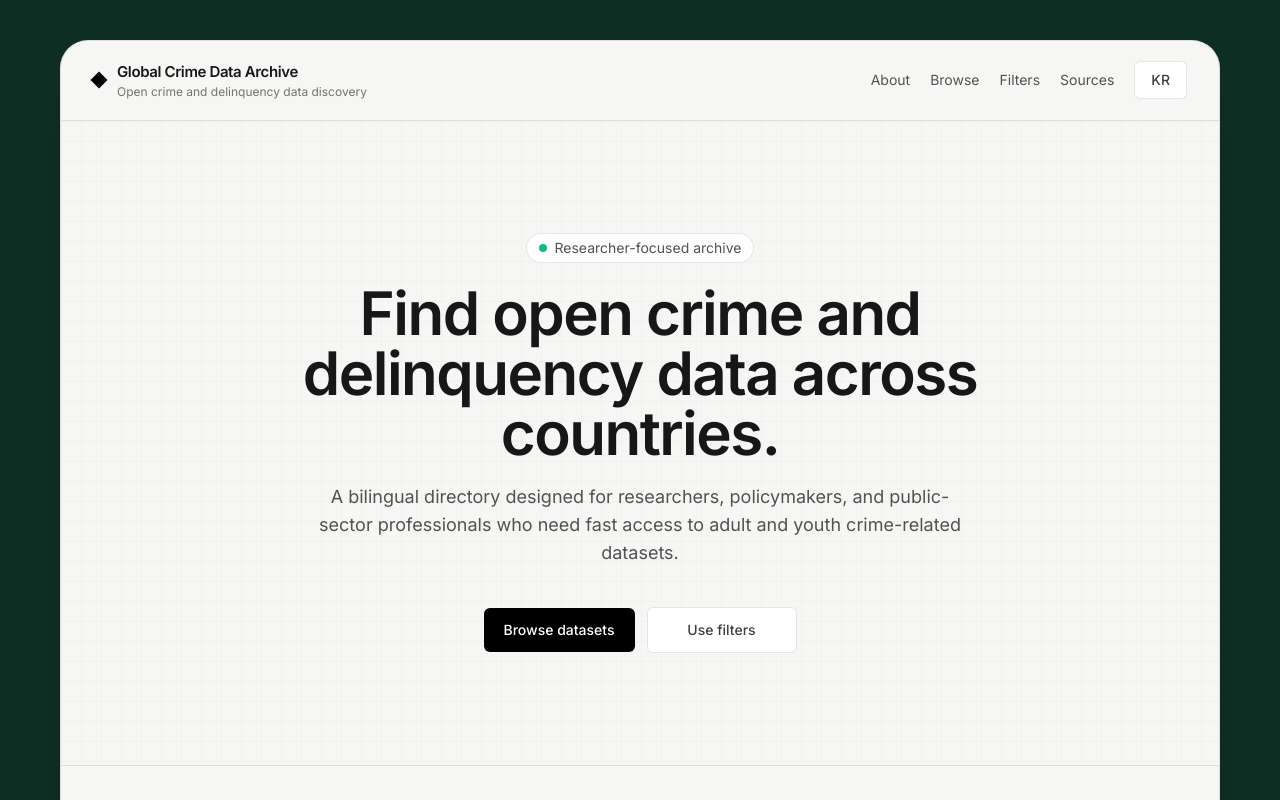
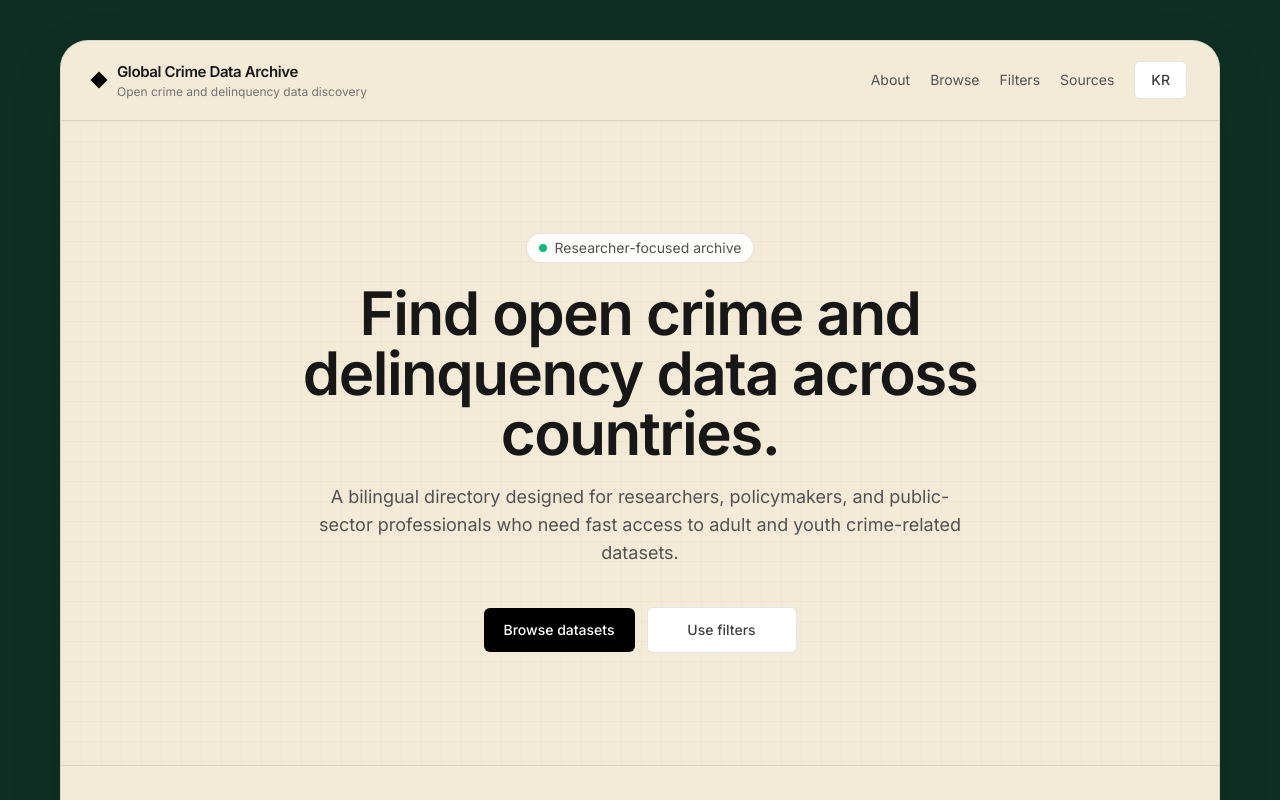
Before and after one commit to dain-13/global-crime-data-archive, a React (Vite) app: page / in a window 1280 px wide. Shown: the top 800 px of the page. Built offline with nearby package versions, Linux system fonts and the light colour scheme.

Commit message:
Update App.jsx

```diff
--- a/src/App.jsx
+++ b/src/App.jsx
@@ -194,7 +194,7 @@ function App() {
   return (
     <div className="min-h-screen bg-[#0f2f24] text-neutral-900">
       <div className="mx-auto max-w-[1240px] px-6 py-6 lg:px-10 lg:py-10">
-        <div className="overflow-hidden rounded-[28px] border border-black/10 bg-[#f6f6f4] shadow-[0_18px_60px_rgba(0,0,0,0.08)]">
+        <div className="overflow-hidden rounded-[28px] border border-black/10 bg-[#f3ead8] shadow-[0_18px_60px_rgba(0,0,0,0.08)]">
           <header className="border-b border-black/10 px-6 py-5 lg:px-8">
             <div className="flex flex-col gap-4 lg:flex-row lg:items-center lg:justify-between">
               <div className="flex items-center gap-3">
```
